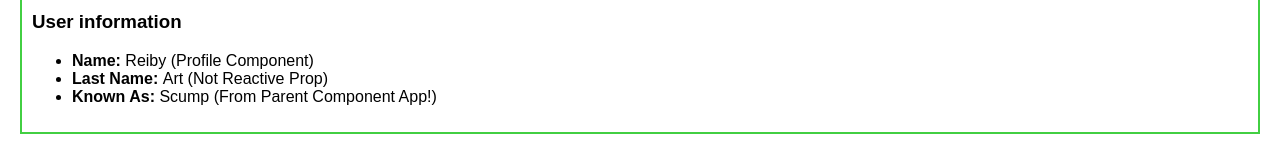
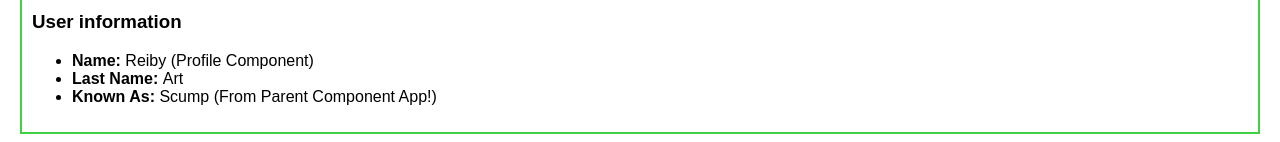
Before and after one commit to ReibyArt/Udemy-Vue3-Pinia-Firebase-Course, a Vue app in the folder Section 4 - Components And Nodes/: page / in a window 1280 px wide. Shown: the part 269-411 px from the top of the page. Built offline with nearby package versions, Linux system fonts and the light colour scheme.

Commit message:
USING ARRAY - props = defineProps

```diff
--- a/Section 4 - Components And Nodes/src/App.vue
+++ b/Section 4 - Components And Nodes/src/App.vue
@@ -4,7 +4,8 @@
     <app-header />
     <div class="container">
       <div>
-        <Profile :knownAs="dataName.alsoKnownAs" lastName=" Art (Not Reactive Prop)" />
+        <Profile :knownAs="dataName.alsoKnownAs"
+        :userlastName="dataName.userlastName"/>
       </div>
       <button @click="updateName" class="btn">Update Name</button>
     </div>
@@ -19,15 +20,19 @@ import { reactive } from 'vue'
 // GET LOCAL COMPONENT //
 import Profile from './components/User/Profile.vue'
 
+// VAR //
 const dataName = reactive({
   alsoKnownAs: 'Scump (From Parent Component App!)',
+  userlastName: 'Art',
 })
+const nameMy = ref('Hello, ReibyArtGames with setup in script!')
+// FUNCTIONS //
+
 
 const updateName = () => {
   dataName.alsoKnownAs = 'Games ((From Component App!))'
+
 }
-
-const nameMy = ref('Hello, ReibyArtGames with setup in script!')
 </script>
 
 <!-- Style is Global!  -->
@@ -49,6 +54,14 @@ body {
 }
 </style>
 
+
+
+
+
+
+
+
+
 <!-- Without setup in script -->
 <!-- <script>
   export default {
--- a/Section 4 - Components And Nodes/src/components/User/Profile.vue
+++ b/Section 4 - Components And Nodes/src/components/User/Profile.vue
@@ -3,14 +3,14 @@
     <h3>User information</h3>
     <ul>
       <li><span>Name: </span> {{ nameInProfile }}</li>
-      <li><span>Last Name: </span> {{ lastName }}</li>
+      <li><span>Last Name: </span> {{ userlastName }}</li>
       <li><span>Known As: </span> {{ knownAs }}</li>
     </ul>
   </div>
 </template>
 
 <script setup>
-const props = defineProps(['name', 'lastName', 'knownAs'])
+const props = defineProps(['name', 'userlastName', 'knownAs'])
 const nameInProfile = 'Reiby (Profile Component)'
 </script>
 
```
